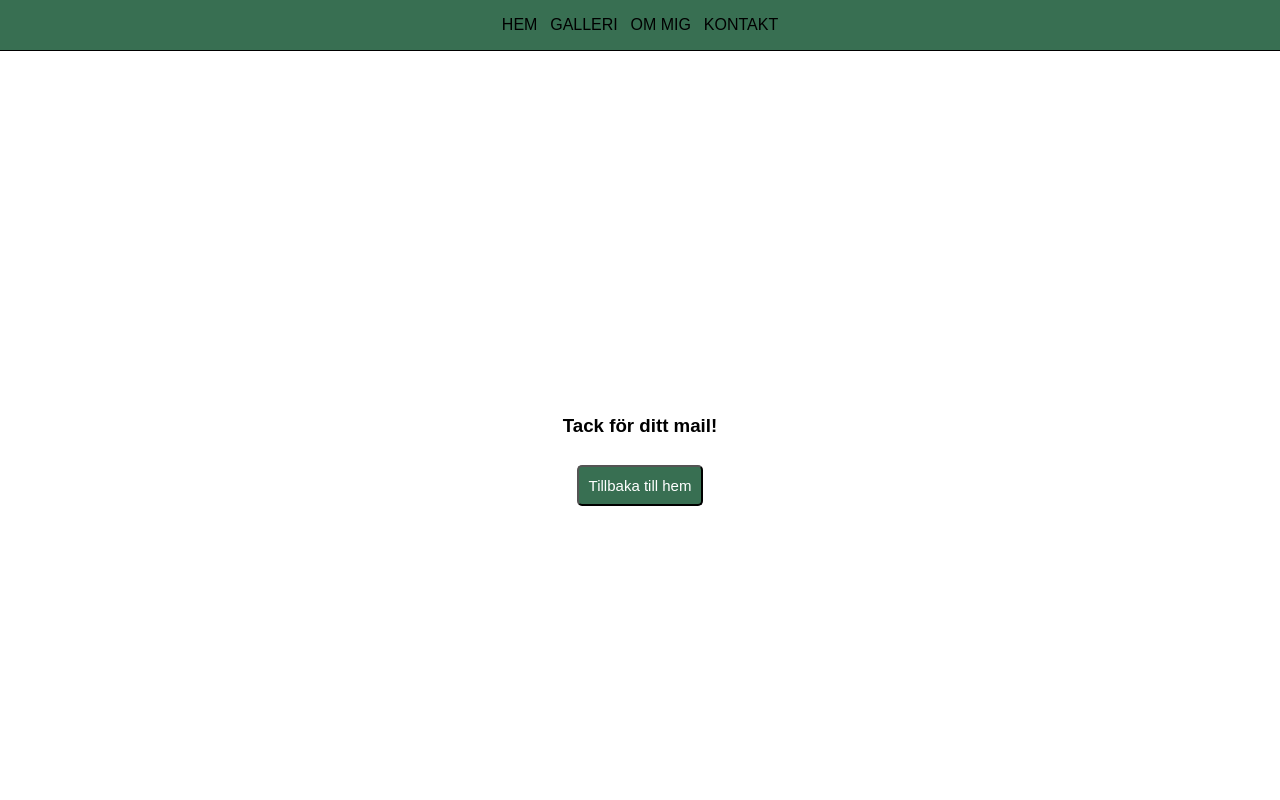
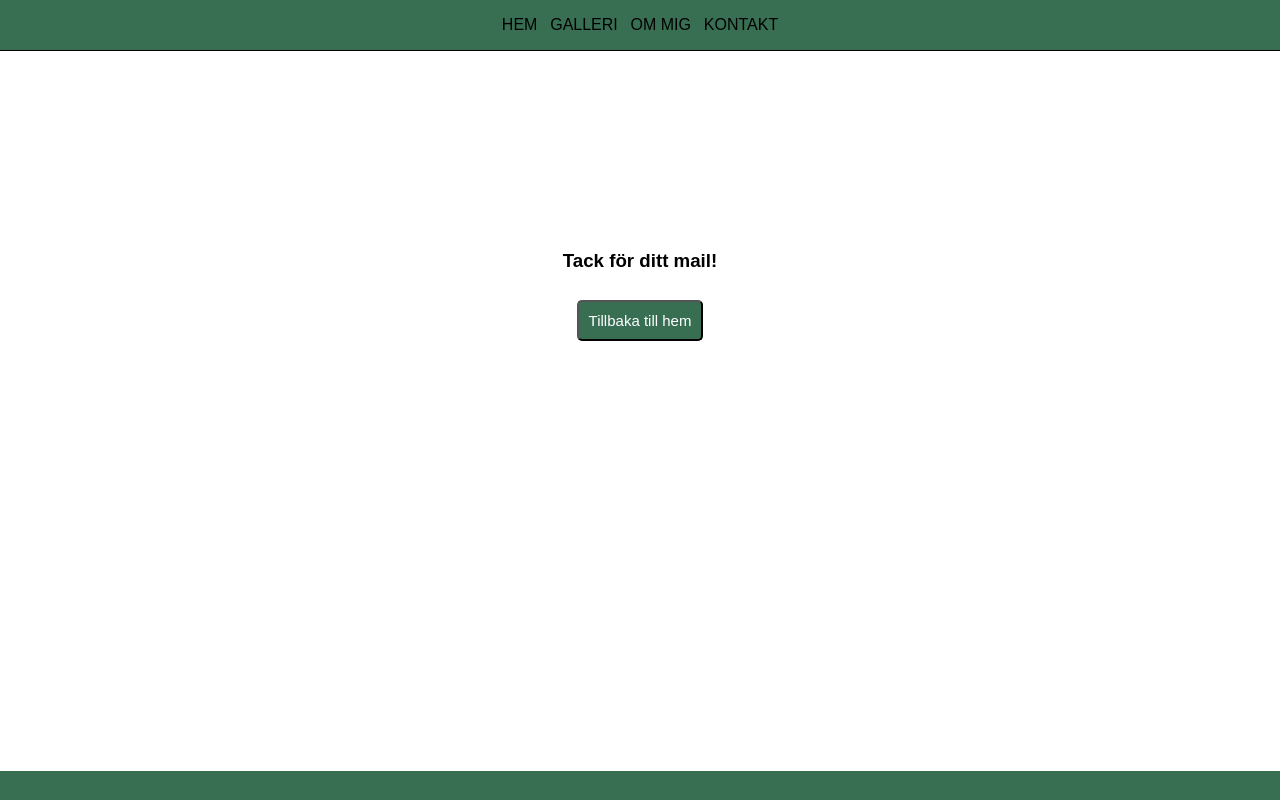
Before and after one commit to Stuuben/Joes-Art, a React (Vite) app: page /thanks in a window 1280 px wide. Shown: the top 800 px of the page. Built offline with nearby package versions, Linux system fonts and the light colour scheme; a web font is replaced by a local one.

Commit message:
(readme) update

```diff
--- a/src/pages/Gallery.scss
+++ b/src/pages/Gallery.scss
@@ -165,7 +165,7 @@
     }
   }
 }
-.price-slider {
+/* .price-slider {
   width: 130px;
 
   label {
@@ -183,7 +183,7 @@
     margin-left: auto;
     margin-right: auto;
   }
-}
+} */
 
 .category-divider {
   display: flex;
--- a/src/pages/Gallery.tsx
+++ b/src/pages/Gallery.tsx
@@ -108,12 +108,14 @@ export const Gallery = () => {
   const handlePrevPage = () => {
     console.log("clicked prevPage");
     setPage((prevPage) => prevPage - 1);
+    window.scrollTo(0, 0);
   };
   const handleNextPage = () => {
     console.log("clicked nextPage");
     if (hasMore && (amountOnPage ?? 0) < (totalFilterdImages ?? 0)) {
       setPage((prevPage) => prevPage + 1);
     }
+    window.scrollTo(0, 0);
   };
 
   const handleButton = () => {
--- a/src/pages/Thanks.scss
+++ b/src/pages/Thanks.scss
@@ -1,11 +1,14 @@
 @import "/src/scss/variables";
 
 .thanks {
-  height: 100vh;
+  height: 90vh;
   display: flex;
   flex-direction: column;
-  align-items: center;
   justify-content: center;
+
+  .thanks-content {
+    height: 50%;
+  }
   button {
     margin-top: 10px;
     padding: 10px;
--- a/src/pages/Thanks.tsx
+++ b/src/pages/Thanks.tsx
@@ -4,10 +4,12 @@ import "./Thanks.scss";
 export const Thanks = () => {
   return (
     <div className="thanks">
-      <h3>Tack för ditt mail!</h3>
-      <Link to="/">
-        <button>Tillbaka till hem</button>
-      </Link>
+      <div className="thanks-content">
+        <h3>Tack för ditt mail!</h3>
+        <Link to="/">
+          <button>Tillbaka till hem</button>
+        </Link>
+      </div>
     </div>
   );
 };
```
Also changed, not shown: public/assets/Screenshot_18.png (added), 1 other file (tests, documents, lock files or other folders).
